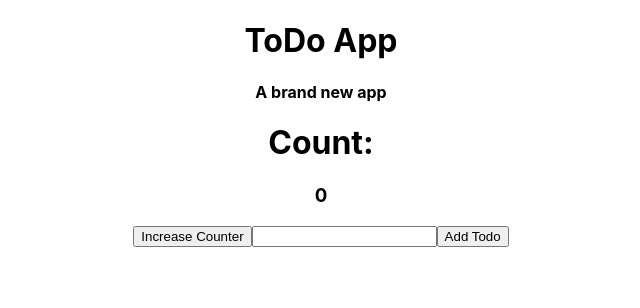
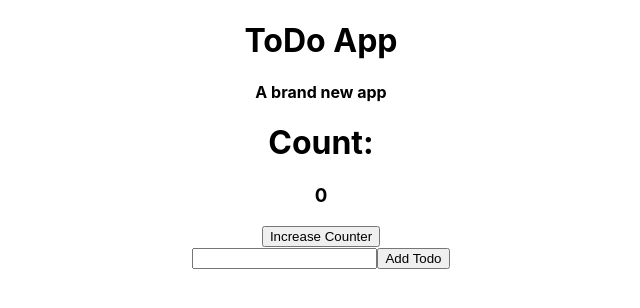
Before and after one commit to Borsbach/Todo-app, a React (Create React App) app: page / in a window 1280 px wide. Shown: the top 308 px of the page, without its empty margins (319-959 px from the left). Built offline with nearby package versions, Linux system fonts and the light colour scheme.

Commit message:
added enter function

```diff
--- a/src/components/Todo.js
+++ b/src/components/Todo.js
@@ -15,11 +15,12 @@ class Todo extends Component {
     this.setState({ inputText: e.target.value })
   }
 
-  submitTodo = () => {
+  submitTodo = (e) => {
+    e.preventDefault()
     const currentTodos = this.state.todos
     currentTodos.push(this.state.inputText)
     console.log(currentTodos)
-    this.setState({ todos: currentTodos })
+    this.setState({ todos: currentTodos, inputText: '' })
   }
 
   render () {
@@ -28,11 +29,13 @@ class Todo extends Component {
         <h1>Count:</h1>
         <h3>{this.state.count}</h3>
         <button onClick={this.increase}>Increase Counter</button>
-        <input
+          <form onSubmit={this.submitTodo}>
+          <input
           type='text'
           onChange={this.handleTextChange}
           value={this.state.inputText}/>
-        <button onClick={this.submitTodo}>Add Todo</button>
+            <button type="submit">Add Todo</button>
+          </form>
         {
           this.state.todos.map((todo, index) => {
             return (
```
